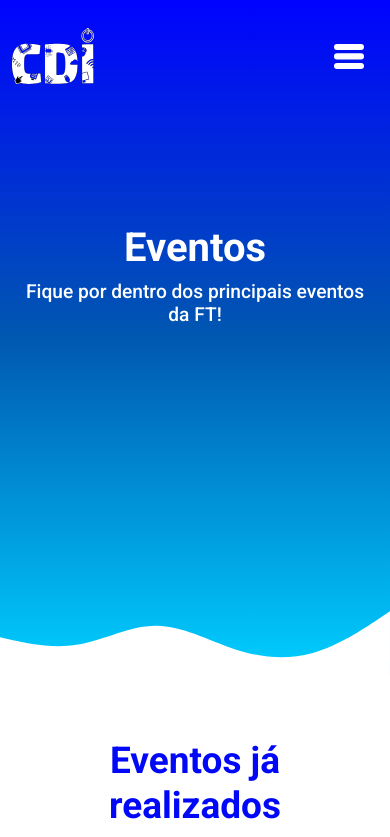
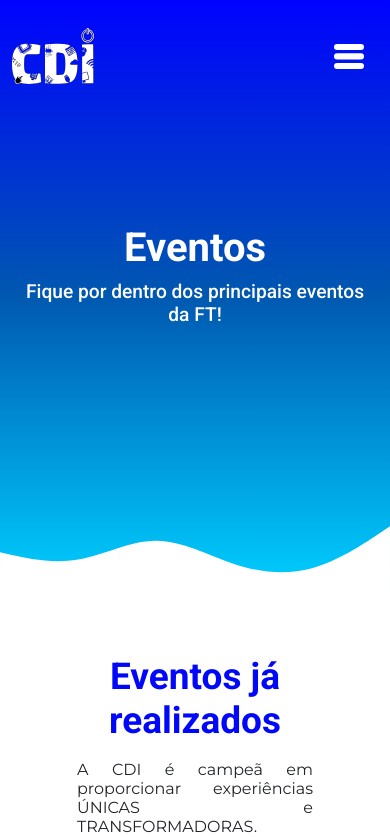
Before and after one commit to gabriellytegon/Site-CDI, a React (Vite) app: page /eventos in a window 390 px wide. Shown: the top 837 px of the page. Built offline with nearby package versions, Linux system fonts and the light colour scheme; a web font is replaced by a local one.

Commit message:
style: adjusting header height for differents screens sizes

```diff
--- a/src/components/Header/media.css
+++ b/src/components/Header/media.css
@@ -30,7 +30,7 @@
     .genericBackground {
         display: flex;
         flex-direction: column;
-        height: 80vh;
+        height: 70vh;
     }
 
     .genericBackground article {
@@ -92,7 +92,7 @@
     .genericBackground {
         display: flex;
         flex-direction: column;
-        height: 80vh;
+        height: 60vh;
     }
 
     .genericBackground article {
@@ -128,7 +128,7 @@
     .genericBackground {
         display: flex;
         flex-direction: column;
-        height: 80vh;
+        height: 60vh;
     }
 
     .genericBackground article {
```
